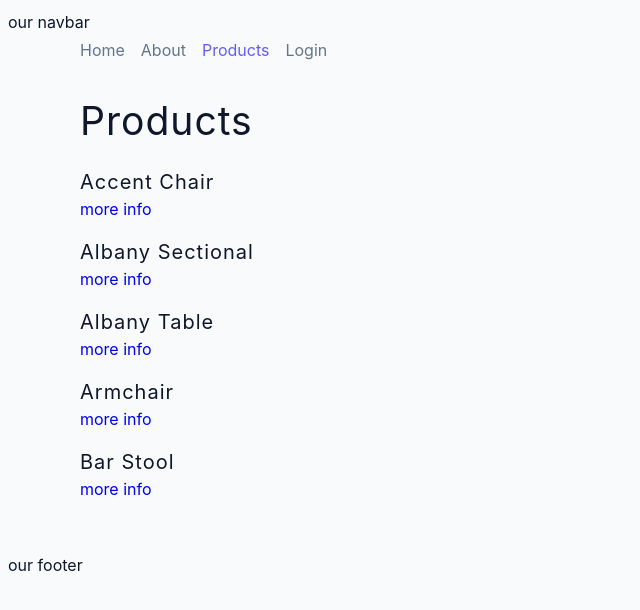
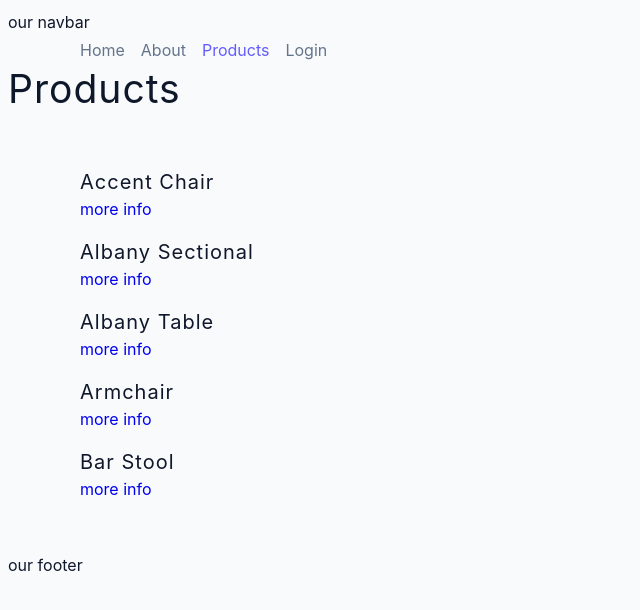
Before and after one commit to Fc0S4b/ReactRout6TutorialJohnSmilga, a React (Create React App) app: page /products in a window 1280 px wide. Shown: the top 610 px of the page, without its empty margins (0-640 px from the left). Built offline with nearby package versions, Linux system fonts and the light colour scheme.

Commit message:
product page refactor

```diff
--- a/src/App.js
+++ b/src/App.js
@@ -9,6 +9,7 @@
 import Dashboard from './pages/Dashboard';
 import Login from './pages/Login';
 import ProtectedRoute from './pages/ProtectedRoute';
+import SharedProductLayout from './pages/SharedProductLayout';
 function App() {
   const [user, setUser] = useState(null);
   return (
@@ -18,8 +19,11 @@
         <Route path="/" element={<SharedLayout />}>
           <Route index element={<Home />} />
           <Route path="about" element={<About />} />
-          <Route path="products" element={<Products />} />
-          <Route path="products/:productId" element={<SingleProduct />} />
+          <Route path="products" element={<SharedProductLayout />}>
+            <Route index element={<Products />} />
+            <Route path=":productId" element={<SingleProduct />} />
+          </Route>
+
           <Route path="login" element={<Login setUser={setUser}></Login>} />
           <Route
             path="dashboard"
--- a/src/pages/Products.js
+++ b/src/pages/Products.js
@@ -5,7 +5,6 @@
   return (
     <>
       <section className="section">
-        <h2>products</h2>
         <div className="products">
           {products.map((product) => {
             return (
--- /dev/null
+++ b/src/pages/SharedProductLayout.js
@@ -0,0 +1,10 @@
+import { Outlet } from 'react-router-dom';
+const SharedLayout = () => {
+  return (
+    <>
+      <h2>products</h2>
+      <Outlet />
+    </>
+  );
+};
+export default SharedLayout;
```
